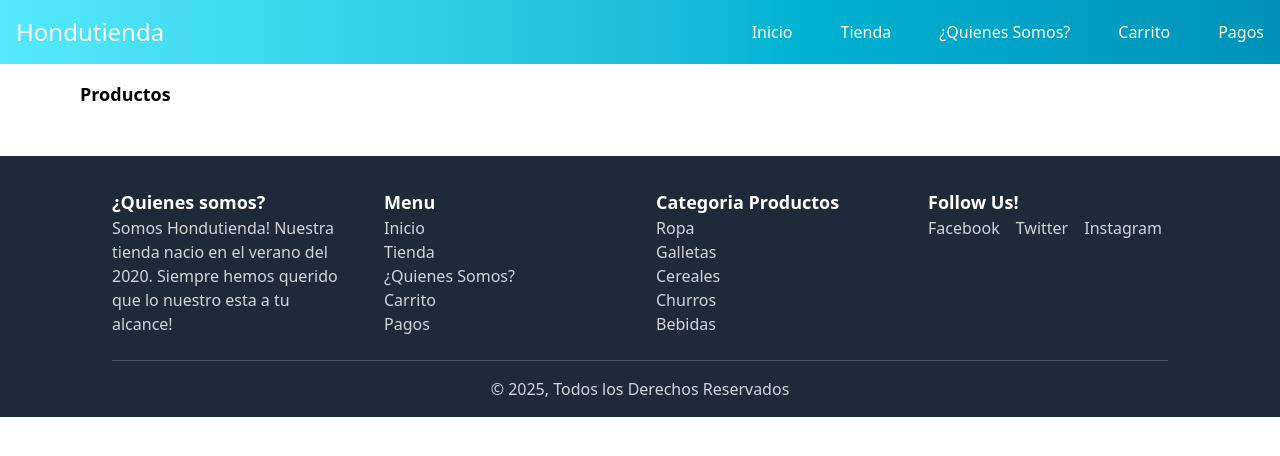
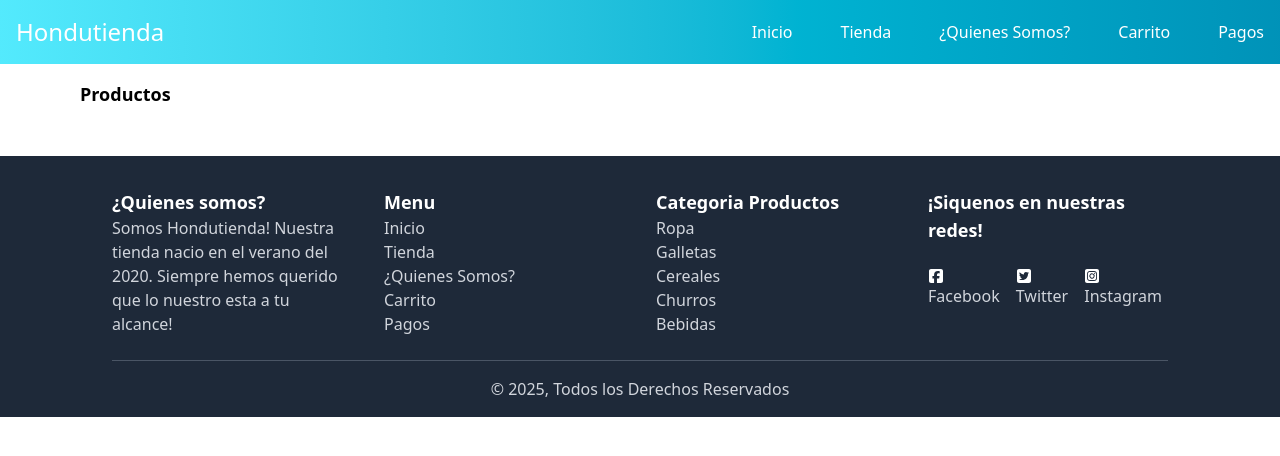
Before and after one commit to andrestdjhw/ProyectoHondutienda, a React (Vite) app: page / in a window 1280 px wide. Shown: the top 456 px of the page. Built offline with nearby package versions, Linux system fonts and the light colour scheme; no server answers.

Commit message:
Puliendo detalles espaciado footer, quinto commit

```diff
--- a/src/components/Footer.jsx
+++ b/src/components/Footer.jsx
@@ -1,4 +1,7 @@
 import React from "react";
+import { FaSquareFacebook } from "react-icons/fa6";
+import { FaSquareTwitter } from "react-icons/fa6";
+import {FaSquareInstagram} from "react-icons/fa6";
 
 export const Footer = () => {
     return (
@@ -40,12 +43,12 @@ export const Footer = () => {
                 </div>
                 <div>
                     <h2 className="footer-title">
-                        Follow Us!
+                        ¡Siquenos en nuestras redes!
                     </h2>
                     <ul className="flex space-x-4">
-                        <li><a href="#" className="footer-link">Facebook</a></li>
-                        <li><a href="#" className="footer-link">Twitter</a></li>
-                        <li><a href="#" className="footer-link">Instagram</a></li>
+                        <li><FaSquareFacebook className="footer-social-icon"/><a href="#" className="footer-social-link">Facebook</a></li>
+                        <li><FaSquareTwitter className="footer-social-icon"/><a href="#" className="footer-social-link">Twitter</a></li>
+                        <li><FaSquareInstagram className="footer-social-icon" /><a href="#" className="footer-social-link">Instagram</a></li>
                     </ul>
                 </div>
             </div>
--- a/src/styles/footer.css
+++ b/src/styles/footer.css
@@ -25,6 +25,17 @@
         text-gray-300;
 }
 
+.footer-social-icon{
+    @apply text-white
+        mt-6;
+}
+
+.footer-social-link{
+    @apply hover:underline
+        text-gray-300
+        mt-4;
+}
+
 .footer-copyright{
     @apply border-t
         border-gray-600
```
